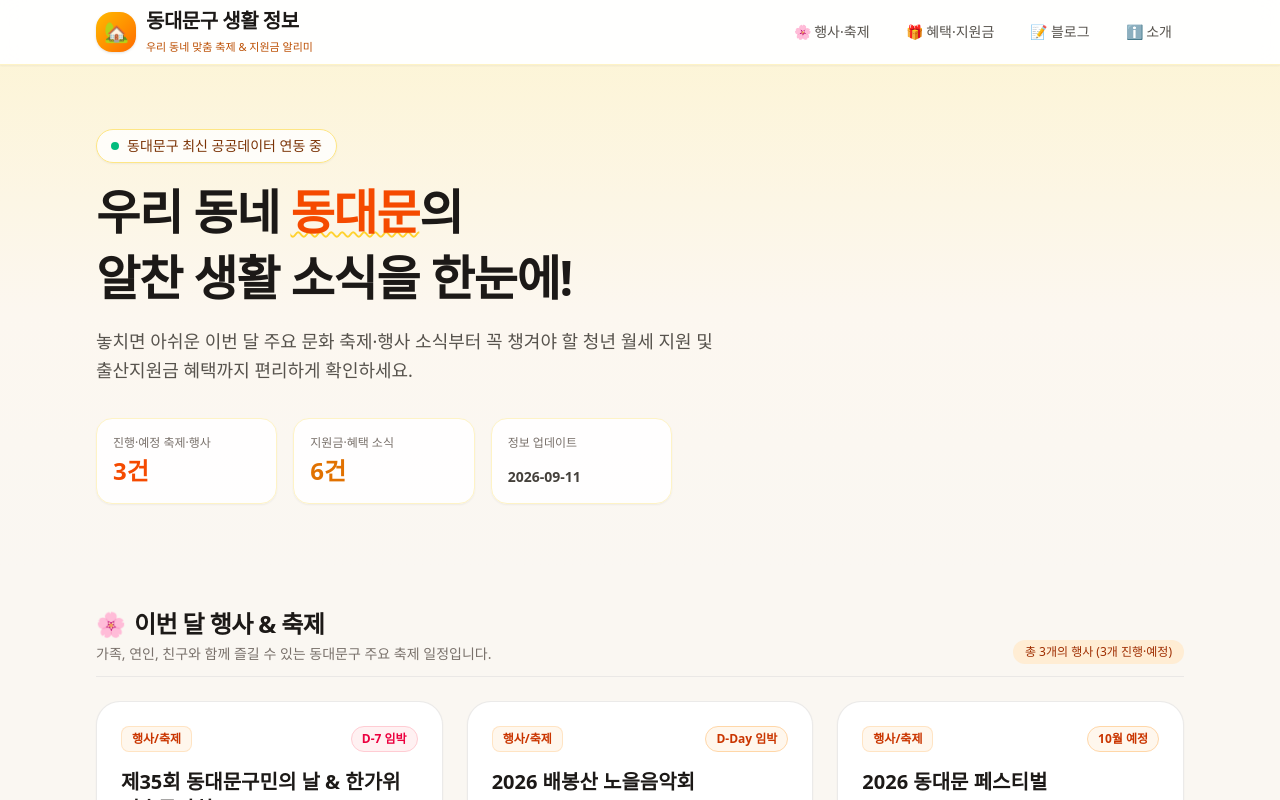
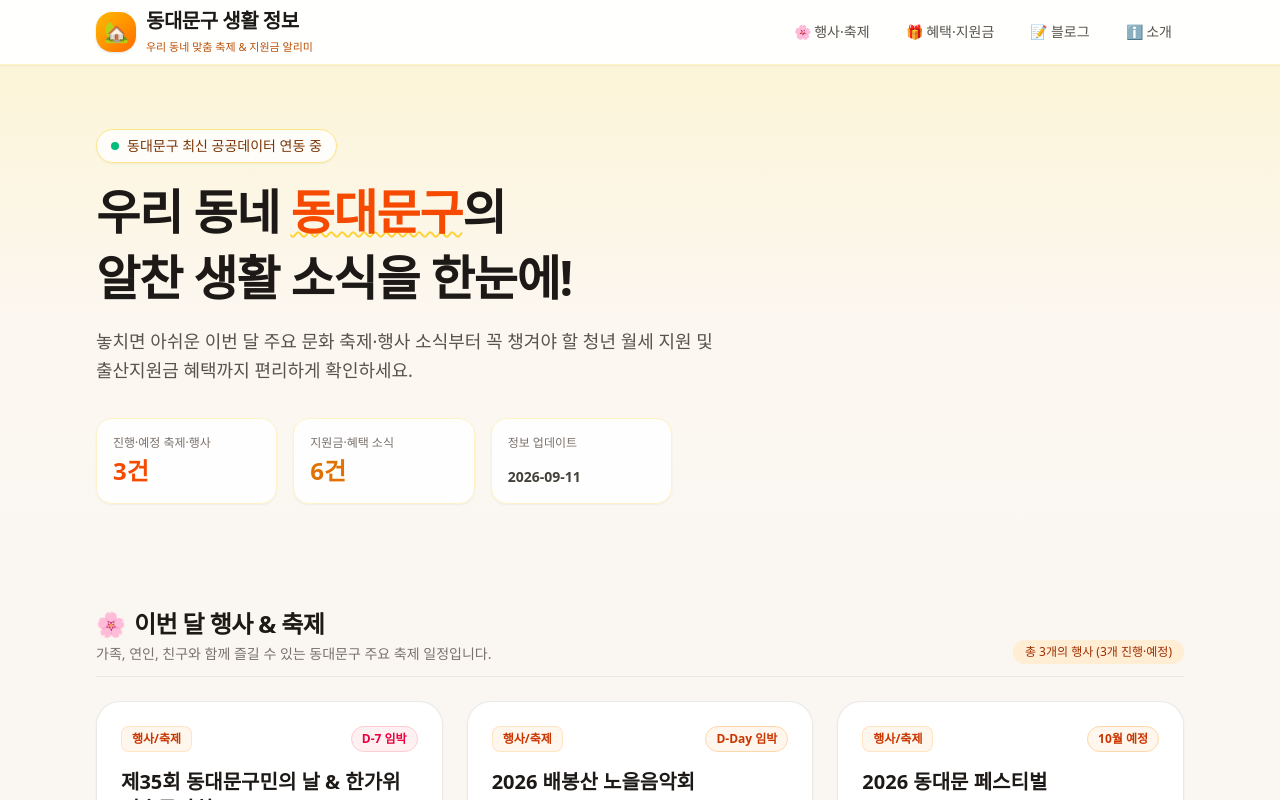
Before and after one commit to sanghyeon9473-boop/my-city-info, a Next.js app: page / in a window 1280 px wide. Shown: the top 800 px of the page. Built offline with nearby package versions, Linux system fonts and the light colour scheme; no server answers.

Commit message:
fix: 히어로 타이틀 동대문 → 동대문구 변경

```diff
--- a/src/app/page.tsx
+++ b/src/app/page.tsx
@@ -207,7 +207,7 @@ export default function Home() {
           </div>
 
           <h1 className="text-3xl sm:text-4xl lg:text-5xl font-extrabold text-stone-900 tracking-tight leading-tight sm:leading-snug break-keep">
-            우리 동네 <span className="text-orange-600 underline decoration-amber-300 decoration-wavy decoration-2">동대문</span>의
+            우리 동네 <span className="text-orange-600 underline decoration-amber-300 decoration-wavy decoration-2">동대문구</span>의
             <br className="hidden sm:inline" /> 알찬 생활 소식을 한눈에!
           </h1>
 
```
